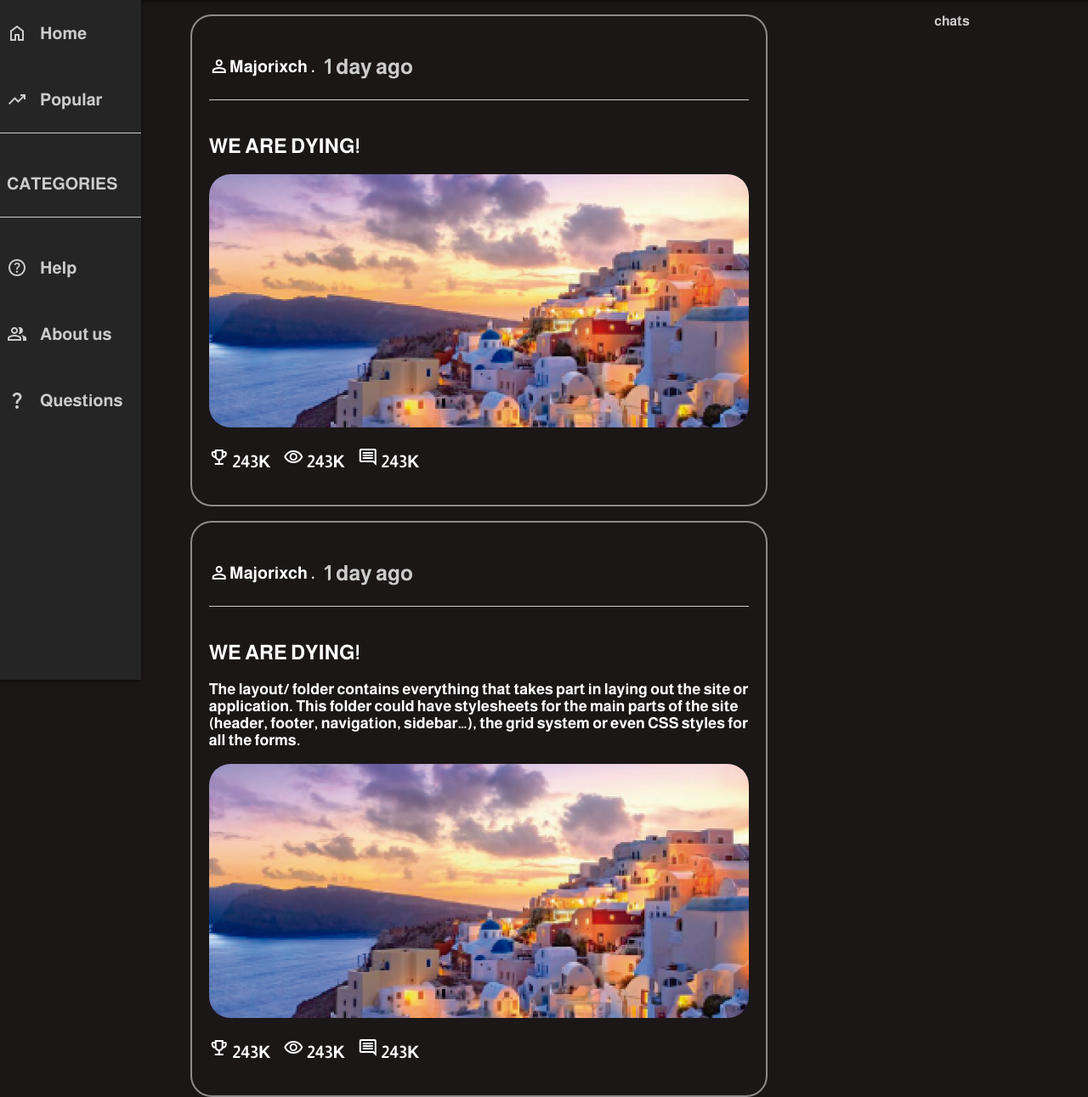
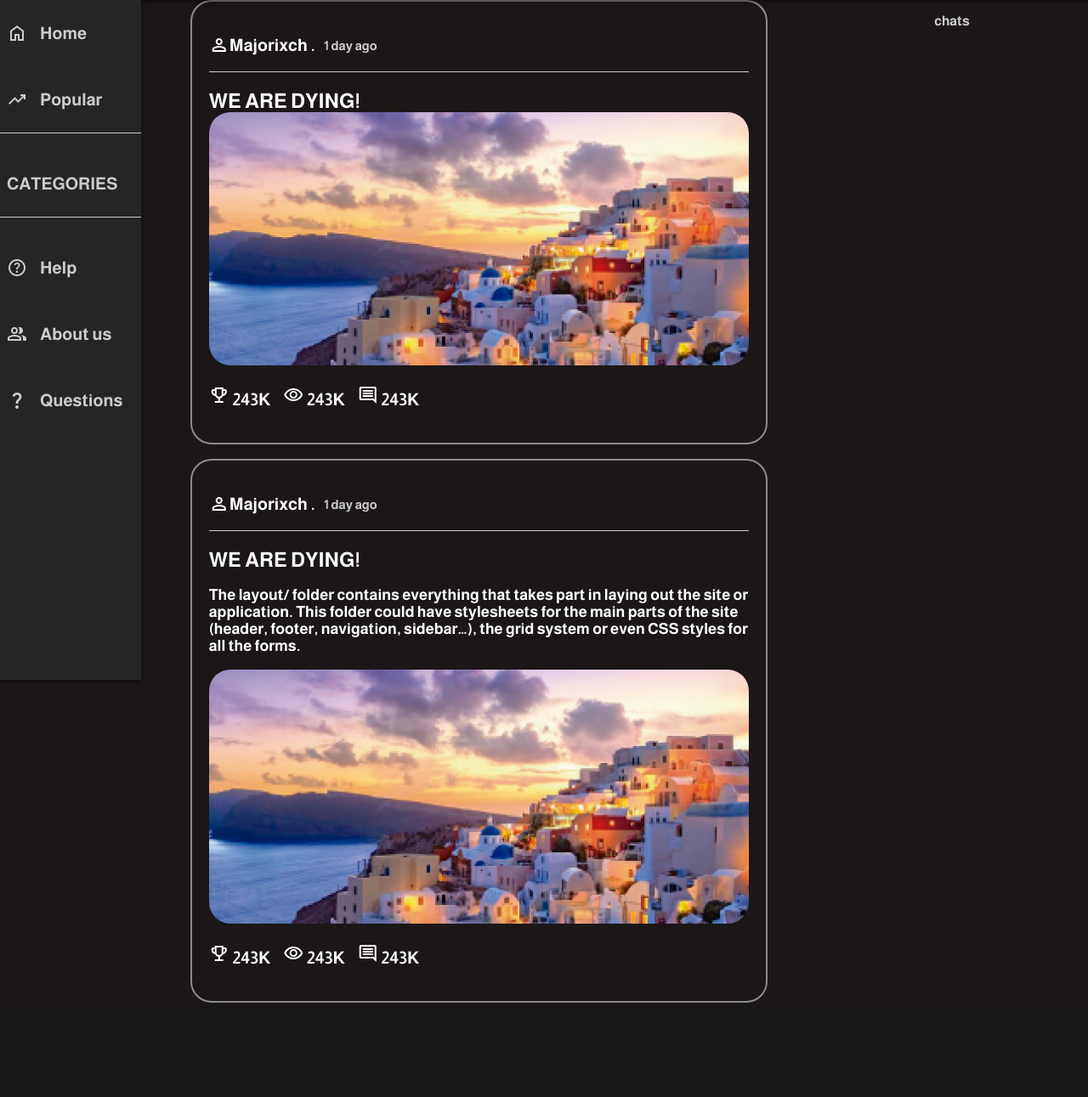
Before and after one commit to AngelDiaz591/PI4_Foro_Web, a PHP site: page / in a window 1280 px wide. Shown: the part 60-1351 px from the top of the page at 85% size. After the commit the page ends 1240 px from the top, so only its background shows below. Run offline with PHP 8.4, Linux system fonts and the light colour scheme; style sheets or scripts are compiled from the project's sources.

Commit message:
correct_errors

```diff
--- a/header.php
+++ /dev/null
@@ -1,3 +0,0 @@
-<header>
-       hola
-</header>
--- a/resources/styleheets/abstracts/_mixins.scss
+++ b/resources/styleheets/abstracts/_mixins.scss
@@ -26,10 +26,3 @@ $breakpoint_tb: 800px;
   padding: 10px;
   border-top: $border;
 }
-
-@mixin redu-line($border) {
-  display: flex;
-  align-items: center;
-  padding: 16px;
-  border-top: $border;
-}
--- a/resources/styleheets/base/_base.scss
+++ b/resources/styleheets/base/_base.scss
@@ -12,3 +12,6 @@ body {
   display: flex;
   color: $font_w1;
 }
+h1,h2,h3,h4,h5,h6{
+  margin: 0;
+}
--- a/resources/styleheets/components/_cards.scss
+++ b/resources/styleheets/components/_cards.scss
@@ -8,52 +8,61 @@
   text-align: center;
   margin: auto;
 }
+
 .user {
   display: flex;
   align-items: center;
   font-size: px(4) ;
+
   .profile{
     cursor: pointer;
     transition: $tr;
+
     &:hover {
       color: $theme_bl;
     }
   }
 }
+
 .date {
-    font-size: px(5);
+  font-size: px(3);
   margin-left: px(2);
   color: $font_w1;
 }
+
 .line {
   @include line($border);
 }
+
 .text {
   text-align: left;
   p{
     font-size: 18px ;
   }
 }
+
 @include breakpoint_tb {
   .hidden {
     display: none;
   }
 }
+
 @include breakpoint_tb-min {
-    .hidden_ {
-        //doesn't work without the !important
-        display: none !important;
+  .text .read-more-btn.hidden_ {
+    display: none;
   }
 }
+
 .read-less-btn {
   display: none;
 }
+
 .image img {
   max-width: 100%;
   height: auto;
   border-radius: px(5);
+}
 
-}
 .actions {
   display: flex;
   align-items: center;
--- a/resources/styleheets/components/_nav.scss
+++ b/resources/styleheets/components/_nav.scss
@@ -12,6 +12,7 @@ nav {
   overflow-y: auto;
   transition: transform 0.3s ease-in-out;
   font-size: 20px;
+
   .line {
     @include line($border);
   }
@@ -22,10 +23,10 @@ nav {
     padding: 0;
     margin: 0;
     list-style: none;
+
     a {
       color: $font_w1;
       text-decoration: none;
-
       .category {
         position: relative;
         display: flex;
@@ -37,7 +38,6 @@ nav {
         &:hover {
             background-color: $font_w;
             color: $font_b;
-
         }
 
       }
@@ -45,6 +45,7 @@ nav {
         margin-right: 15px;
       }
     }
+
     .categories {
       position: relative;
       display: flex;
@@ -72,22 +73,29 @@ nav {
     position: fixed;
     top: 0;
   }
+
   .category {
     p{
       margin: 0;
       font-size: 20px;
     }
   }
+
   .line {
     display: flex;
     align-items: center;
     padding: 6px;
     border-top: $border;
   }
+
   .line {
-        @include redu-line($border);
+    display: flex;
+    align-items: center;
+    padding: 6px;
+    border-top: $border;
   }
 }
+
 //works with the js nav
 .hide-nav {
   display: none;
--- a/resources/styleheets/layout/_invi.scss
+++ b/resources/styleheets/layout/_invi.scss
@@ -5,6 +5,7 @@
     flex-direction: column-reverse;
   }
 }
+
 main {
   margin-top: px(12);
   flex: 57%;
@@ -22,6 +23,7 @@ main {
   flex: 20%;
   text-align: center;
   color: $font_w1;
+
   @include breakpoint_tb {
     flex: 1;
     margin-left: 0;
--- a/resources/styleheets/main.css
+++ b/resources/styleheets/main.css
@@ -11,6 +11,10 @@ body {
   height: 100%;
   display: flex;
   color: #ccc;
+}
+
+h1, h2, h3, h4, h5, h6 {
+  margin: 0;
 }
 
 header {
@@ -88,7 +92,7 @@ main {
 }
 
 .date {
-  font-size: 25px;
+  font-size: 15px;
   margin-left: 10px;
   color: #ccc;
 }
@@ -113,8 +117,8 @@ main {
   }
 }
 @media only screen and (min-width: 800px) {
-  .hidden_ {
-    display: none !important;
+  .text .read-more-btn.hidden_ {
+    display: none;
   }
 }
 .read-less-btn {
@@ -228,7 +232,7 @@ nav .icons .categories:hover {
   .line {
     display: flex;
     align-items: center;
-    padding: 16px;
+    padding: 6px;
     border-top: 1px solid #ccc;
   }
 }
--- a/resources/styleheets/main.scss
+++ b/resources/styleheets/main.scss
@@ -17,5 +17,4 @@
 //components
 @import
     'components/cards',
-    'components/card-chats',
     'components/nav';
```
Also changed, not shown: index.html (+7 -1 lines), resources/styleheets/abstracts/_fuctions.scss (line endings or trailing spaces), resources/styleheets/abstracts/_variables.scss (line endings or trailing spaces), resources/styleheets/components/_card-chats.scss (deleted), 1 other file. Lines whose indentation alone changed are shown as unchanged.
